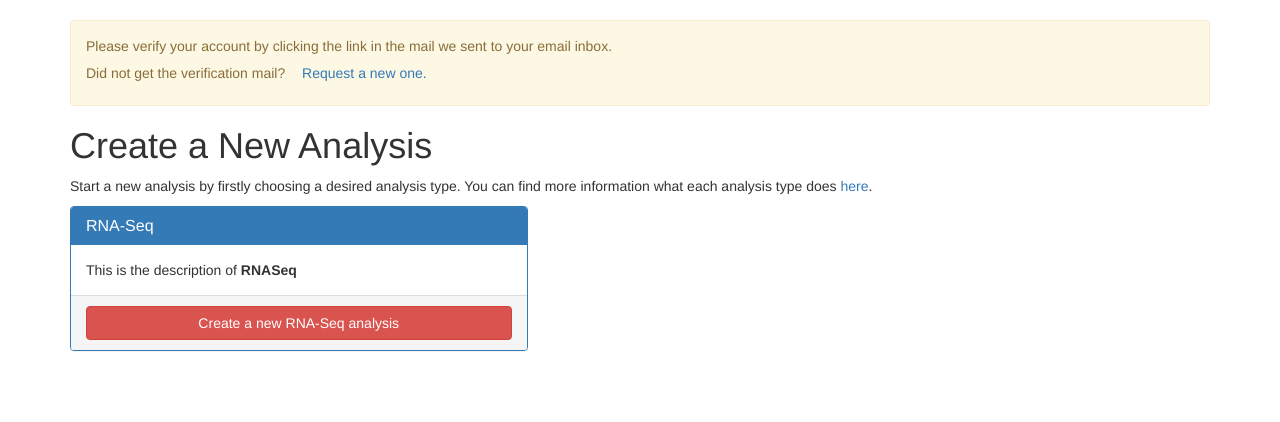
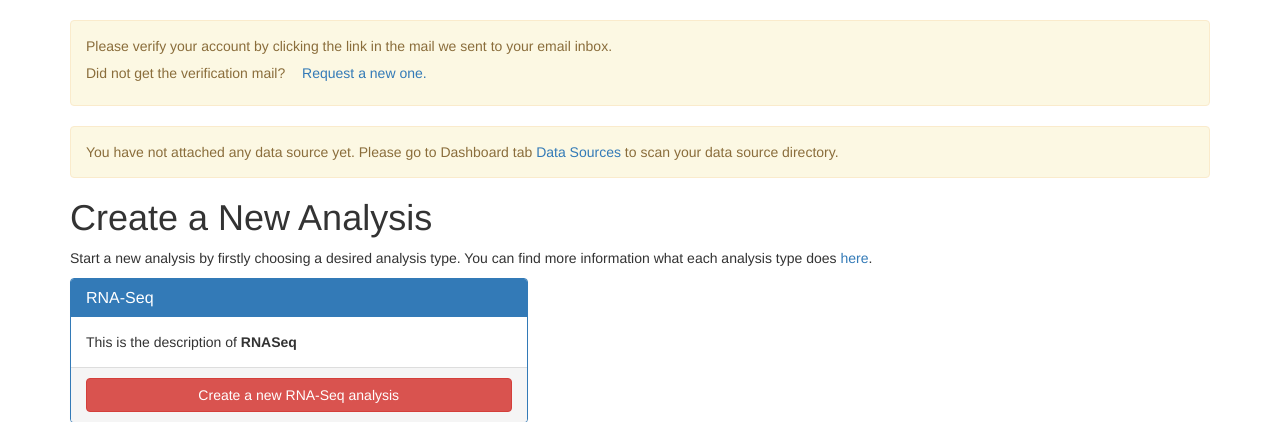
Before and after one commit to ccwang002/biocloud-server-kai, a Django app: page /analysis/new/ in a window 1280 px wide. Shown: the part 51-473 px from the top of the page. Run offline with Django 3.2, Linux system fonts and the light colour scheme; the visitor is signed in with stand-in values (Sample User, id 1); data that the repository does not hold is empty; style sheets or scripts are compiled from the project's sources; parts of the project's set-up code (start-up, migrations or seed data) failed here and were passed over; some libraries are stand-ins or nearby versions.

Commit message:
Add an warning message if the login user has no data source

```diff
--- a/src/templates/_includes/messages.html
+++ b/src/templates/_includes/messages.html
@@ -5,7 +5,8 @@
 		{{ message }}
 	</div>
 {% endfor %}
-{% if user.is_authenticated and not user.verified %}
+{% if user.is_authenticated %}
+	{% if not user.verified %}
 		<div class="alert alert-warning clearfix" role="alert">
 			<p>
 				{% blocktrans trimmed %}
@@ -27,3 +28,17 @@
 			</form>
 		</div>
 	{% endif %}
+	{% if not user.data_sources.exists %}
+		<div class="alert alert-warning clearfix" role="alert">
+			<p>
+				{% url 'dashboard_data_sources' as dashboard_datasrc_url %}
+				{% blocktrans trimmed %}
+					You have not attached any data source yet. Please go to
+					Dashboard tab
+					<a href="{{ dashboard_datasrc_url }}">Data Sources</a>
+					to scan your data source directory.
+				{% endblocktrans %}
+			</p>
+		</div>
+	{% endif %}
+{% endif %}
```
Lines whose indentation alone changed are shown as unchanged.
